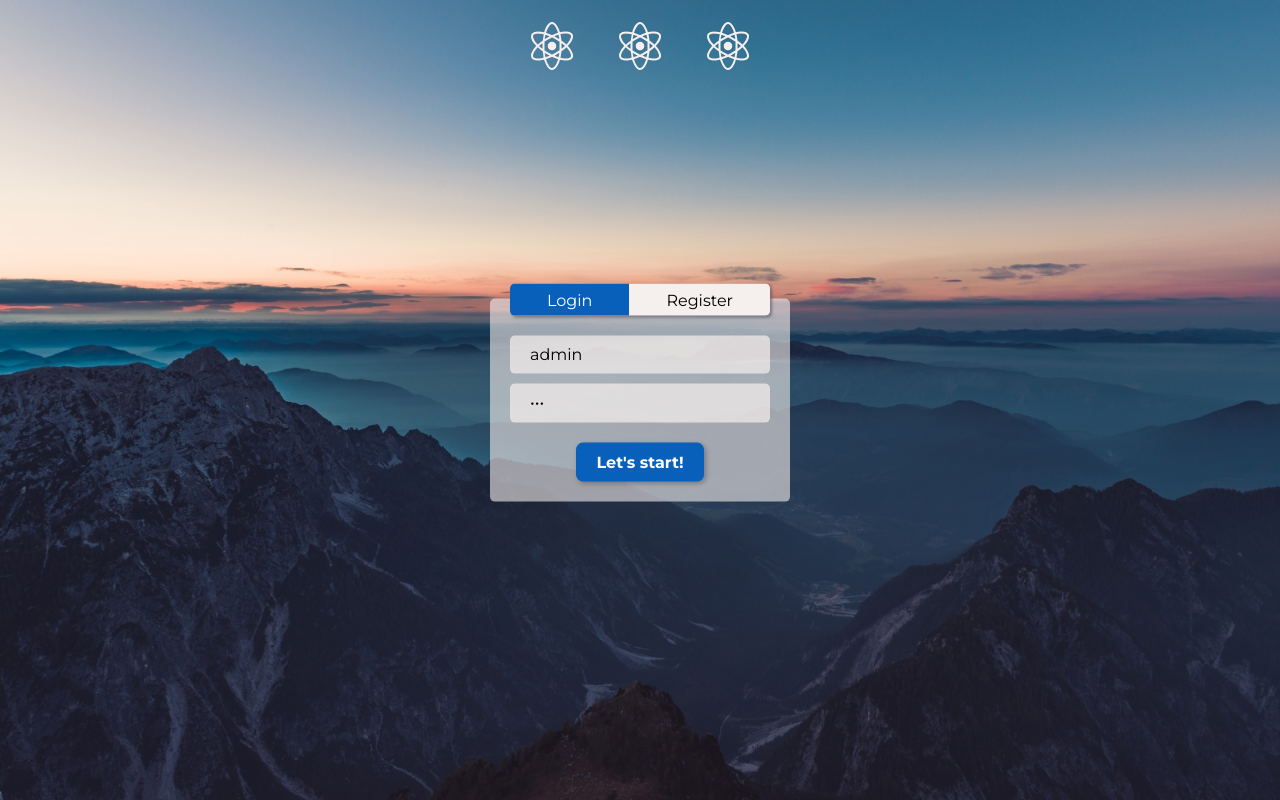
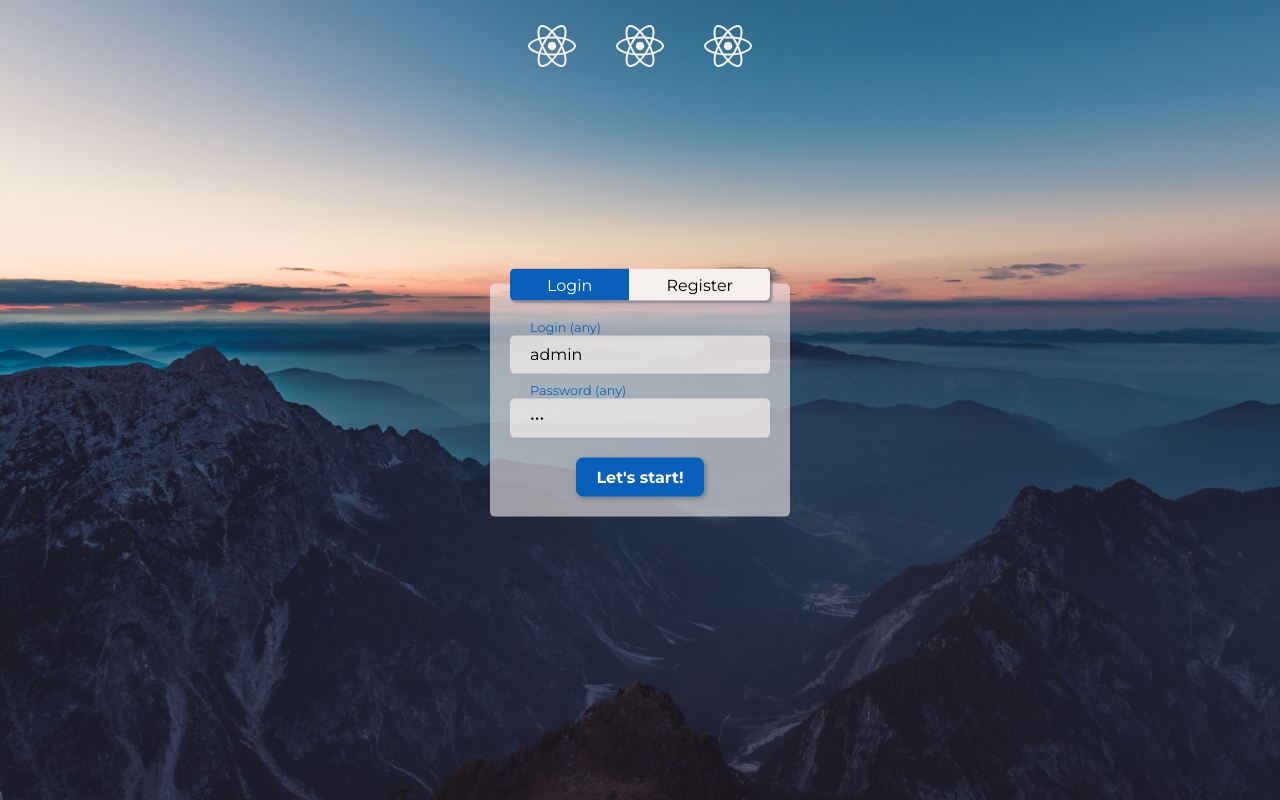
Before and after one commit to AlekseyTrubitsyn/kanban, a React (Create React App) app: page / in a window 1280 px wide. Built offline with nearby package versions, Linux system fonts and the light colour scheme; the HTML template or start-up script is replaced by a standard one.

Commit message:
Login register form: improve styles, create register tab

```diff
--- a/package.json
+++ b/package.json
@@ -11,6 +11,7 @@
     "@fortawesome/free-solid-svg-icons": "^5.2.0",
     "@fortawesome/react-fontawesome": "0.1.0-11",
     "axios": "^0.18.0",
+    "libphonenumber-js": "^1.4.2",
     "moment": "^2.22.2",
     "node-sass-chokidar": "^1.3.3",
     "npm": "^6.3.0",
--- a/src/assets/styles/login-form.scss
+++ b/src/assets/styles/login-form.scss
@@ -61,6 +61,30 @@ $padding: 10px;
   }
 }
 
+.input-container {
+  display: block;
+  padding-top: 15px;
+  position: relative;
+
+  input:focus {
+    outline: $mid-cerulean;
+  }
+
+  .input-label {
+    position: absolute;
+    top: 25px;
+    left: 20px;
+    color: $i-grey;
+    transition: 0.3s all ease-out;
+  }
+
+  .input-label--up {
+    color: $mid-cerulean;
+    top: 0;
+    font-size: 0.8em;
+  }
+}
+
 @keyframes rotate {
   to {
     transform: rotate(360deg);
--- a/src/assets/styles_css/App.css
+++ b/src/assets/styles_css/App.css
@@ -240,6 +240,23 @@ textarea {
     margin: 0 20px;
     animation: 10s rotate infinite;
     animation-timing-function: linear; }
+
+.input-container {
+  display: block;
+  padding-top: 15px;
+  position: relative; }
+  .input-container input:focus {
+    outline: #0860ba; }
+  .input-container .input-label {
+    position: absolute;
+    top: 25px;
+    left: 20px;
+    color: #4d5061;
+    transition: 0.3s all ease-out; }
+  .input-container .input-label--up {
+    color: #0860ba;
+    top: 0;
+    font-size: 0.8em; }
 
 @keyframes rotate {
   to {
--- a/src/assets/styles_css/assets/styles/login-form.css
+++ b/src/assets/styles_css/assets/styles/login-form.css
@@ -47,6 +47,23 @@
     animation: 10s rotate infinite;
     animation-timing-function: linear; }
 
+.input-container {
+  display: block;
+  padding-top: 15px;
+  position: relative; }
+  .input-container input:focus {
+    outline: #0860ba; }
+  .input-container .input-label {
+    position: absolute;
+    top: 25px;
+    left: 20px;
+    color: #4d5061;
+    transition: 0.3s all ease-out; }
+  .input-container .input-label--up {
+    color: #0860ba;
+    top: 0;
+    font-size: 0.8em; }
+
 @keyframes rotate {
   to {
     transform: rotate(360deg); } }
--- a/src/components/login_register/LoginTab.js
+++ b/src/components/login_register/LoginTab.js
@@ -1,4 +1,4 @@
-import React, { Component } from 'react';
+import React, { Component, Fragment } from 'react';
 
 class LoginTab extends Component {
   constructor(props) {
@@ -7,8 +7,8 @@ class LoginTab extends Component {
     const { passwordValue,  loginValue } = props;
 
     this.state = {
-      loginValue: loginValue || '',
-      passwordValue: passwordValue || '',
+      hideLoginLabel: !!loginValue,
+      hidePasswordLabel: !!passwordValue,
       submitAvailable: false,
       showMessage: false,
       message: '',
@@ -16,6 +16,31 @@ class LoginTab extends Component {
     }
 
     this.handleSubmit = this.handleSubmit.bind(this);
+    this.handleInputFocus = this.handleInputFocus.bind(this);
+    this.handleInputBlur = this.handleInputBlur.bind(this);
+  }
+
+  handleInputFocus(e) {
+    const k = e.target.id === 'loginField' ? 'hideLoginLabel' : 'hidePasswordLabel';
+
+    if (this.state.showMessage) {
+      this.props.onInputClick();
+    }
+
+    this.setState({
+      [k]: true,
+      showMessage: false
+    })
+  }
+
+  handleInputBlur(e) {
+    const valueIsEmpty =  !e.target.value;
+
+    const k = e.target.id === 'loginField' ? 'hideLoginLabel' : 'hidePasswordLabel';
+
+    this.setState({
+      [k]: !valueIsEmpty
+    })
   }
 
   handleSubmit() {
@@ -24,42 +49,63 @@ class LoginTab extends Component {
 
     if (submitAvailable) {
       this.props.handleSubmit();
+
     } else {
-      const elem = this.refs[!loginField.value ? 'loginField' : 'passwordField'];
+      let elem;
+      let message;
 
-      const message = !loginField.value
-                      ? 'Login field should not be empty'
-                      : 'Password field should not be empty';
+      if (!loginField.value) {
+        elem = loginField;
+        message = 'Login';
+      } else {
+        elem = passwordField;
+        message = 'Password';
+      }
 
-      this.props.handleError(elem, message);
+      this.setState({
+        showMessage: true
+      });
+
+      this.props.handleError(elem, message + ' field should not be empty');
     }
   }
 
   render() {
-    const { onClick } = this.props;
-    const { loginValue, passwordValue, showMessage, message, elem } = this.state;
+    const { onInputClick, loginValue, passwordValue } = this.props;
+    const { hideLoginLabel, hidePasswordLabel } = this.state;
+
+    const loginSpanClass = "input-label" + (hideLoginLabel ? " input-label--up" : "");
+    const passwordSpanClass =  "input-label" + (hidePasswordLabel ? " input-label--up" : "")
 
     return (
       <div className="login-tab" id="login-tab">
+        <label className="input-container">
           <input
+            id="loginField"
             ref="loginField"
             type="text"
-          data-tip='custom show'
-          data-event='click focus loginSubmitError'
-          placeholder="any login"
             defaultValue={loginValue}
-          onClick={onClick}
+            onClick={onInputClick}
+            onFocus={this.handleInputFocus}
+            onBlur={this.handleInputBlur}
           />
+          <span className={loginSpanClass}>Login (any)</span>
+        </label>
+        <label className="input-container">
           <input
+            id="passwordField"
             ref="passwordField"
             type="password"
-          placeholder="any password?"
             defaultValue={passwordValue}
-          onClick={onClick}
+            onClick={onInputClick}
+            onFocus={this.handleInputFocus}
+            onBlur={this.handleInputBlur}
           />
+          <span className={passwordSpanClass}>Password (any)</span>
+        </label>
         <button
           className="btn btn-primary login-form__submit"
-          onClick={() => this.handleSubmit(loginValue, passwordValue)}
+          onClick={this.handleSubmit}
         >Let's start!</button>
       </div>
     )
--- /dev/null
+++ b/src/components/login_register/RegisterTab.js
@@ -0,0 +1,196 @@
+import React, { Component } from 'react';
+
+class RegisterTab extends Component {
+  constructor(props) {
+    super(props);
+
+    this.state = {
+      hideLoginLabel: false,
+      hidePasswordLabel: false,
+      hideSecondPasswordLabel: false,
+      hideEmailLabel: false,
+      hidePhoneLabel: false
+    }
+
+    this.handleSubmit = this.handleSubmit.bind(this);
+    this.handleInputFocus = this.handleInputFocus.bind(this);
+    this.handleInputBlur = this.handleInputBlur.bind(this);
+  }
+
+  static getK(fieldId) {
+    switch (fieldId) {
+      case "loginField":
+        return "hideLoginLabel";
+
+      case "passwordField":
+        return "hidePasswordLabel";
+
+      case "secondPasswordField":
+        return "hideSecondPasswordLabel";
+
+      case "emailField":
+        return "hideEmailLabel";
+
+      case "phoneField":
+        return "hidePhoneLabel";
+
+      default:
+        return null;
+    }
+  }
+
+  handleInputFocus(e) {
+    const k = RegisterTab.getK(e.target.id);
+    if (!k) return;
+
+    if (this.state.showMessage) {
+      this.props.onInputClick();
+    }
+
+    this.setState({
+      [k]: true,
+      showMessage: false
+    })
+  }
+
+  handleInputBlur(e) {
+    const valueIsEmpty =  !e.target.value;
+    const k = RegisterTab.getK(e.target.id);
+    if (!k) return;
+
+    this.setState({
+      [k]: !valueIsEmpty
+    })
+  }
+
+  handleSubmit() {
+    const {
+      loginField,
+      passwordField,
+      secondPasswordField,
+      emailField,
+      phoneField
+    } = this.refs;
+
+    const submitAvailable = loginField.value
+                            && passwordField.value
+                            && secondPasswordField.value
+                            && emailField.value
+                            && phoneField.value;
+
+    if (submitAvailable) {
+      this.props.handleSubmit();
+    } else {
+      let elem;
+      let message;
+
+      if (!loginField.value) {
+        elem = loginField;
+        message = 'Login';
+      } else if (!passwordField.value) {
+        elem = passwordField;
+        message = 'Password';
+      } else if (!secondPasswordField.value) {
+        elem = secondPasswordField;
+        message = 'Second password';
+      } else if (!emailField.value) {
+        elem = emailField;
+        message = 'Email';
+      } else if (!phoneField.value) {
+        elem = phoneField;
+        message = 'Phone';
+      }
+
+      this.setState({
+        showMessage: true
+      });
+
+      this.props.handleError(elem, message + ' field should not be empty');
+    }
+  }
+
+  render() {
+    const { onInputClick } = this.props;
+    const {
+      hideLoginLabel,
+      hidePasswordLabel,
+      hideSecondPasswordLabel,
+      hideEmailLabel,
+      hidePhoneLabel
+     } = this.state;
+
+    const loginSpanClass = "input-label" + (hideLoginLabel ? " input-label--up" : "");
+    const passwordSpanClass =  "input-label" + (hidePasswordLabel ? " input-label--up" : "")
+    const repeatPasswordSpanClass =  "input-label" + (hideSecondPasswordLabel ? " input-label--up" : "");
+    const emailSpanClass =  "input-label" + (hideEmailLabel ? " input-label--up" : "")
+    const phoneSpanClass =  "input-label" + (hidePhoneLabel ? " input-label--up" : "")
+
+    //TODO fields validation, set flag to phone field
+    return (
+      <div className="register-tab" id="register-tab">
+        <label className="input-container">
+          <input
+            id="loginField"
+            ref="loginField"
+            type="text"
+            onClick={onInputClick}
+            onFocus={this.handleInputFocus}
+            onBlur={this.handleInputBlur}
+          />
+          <span className={loginSpanClass}>Login</span>
+        </label>
+        <label className="input-container">
+          <input
+            id="passwordField"
+            ref="passwordField"
+            type="password"
+            onClick={onInputClick}
+            onFocus={this.handleInputFocus}
+            onBlur={this.handleInputBlur}
+          />
+          <span className={passwordSpanClass}>Password</span>
+        </label>
+        <label className="input-container">
+          <input
+            id="secondPasswordField"
+            ref="secondPasswordField"
+            type="password"
+            onClick={onInputClick}
+            onFocus={this.handleInputFocus}
+            onBlur={this.handleInputBlur}
+          />
+          <span className={repeatPasswordSpanClass}>...and again</span>
+        </label>
+        <label className="input-container">
+          <input
+            id="emailField"
+            ref="emailField"
+            type="text"
+            onClick={onInputClick}
+            onFocus={this.handleInputFocus}
+            onBlur={this.handleInputBlur}
+          />
+          <span className={emailSpanClass}>E-mail</span>
+        </label>
+        <label className="input-container">
+          <input
+            id="phoneField"
+            ref="phoneField"
+            type="text"
+            onClick={onInputClick}
+            onFocus={this.handleInputFocus}
+            onBlur={this.handleInputBlur}
+          />
+          <span className={phoneSpanClass}>Phone</span>
+        </label>
+        <p>It's just a frontend demo without server, data is not collecting anywhere, so type anything.</p>
+        <button
+          className="btn btn-primary login-form__submit"
+          onClick={this.handleSubmit}
+        >Let's start!</button>
+      </div>
+    )
+  }
+}
+
+export default RegisterTab;
--- a/src/containers/LoginRegisterForm.js
+++ b/src/containers/LoginRegisterForm.js
@@ -7,6 +7,7 @@ import * as TooltipActions from '../actions/TooltipActions';
 
 import Loader from '../components/Loader';
 import LoginTab from '../components/login_register/LoginTab';
+import RegisterTab from '../components/login_register/RegisterTab';
 
 import { FontAwesomeIcon } from '@fortawesome/react-fontawesome';
 
@@ -15,9 +16,7 @@ class LoginRegisterForm extends Component {
     super(props);
 
     this.state = {
-      isLoginState: true,
-      loginValue: 'admin',
-      passwordValue: 'admin'
+      isLoginState: true
     }
 
     this.handleSubmit = this.handleSubmit.bind(this);
@@ -30,6 +29,8 @@ class LoginRegisterForm extends Component {
     this.setState({
       isLoginState
     });
+
+    this.props.hideTooltip();
   }
 
   handleSubmit() {
@@ -55,7 +56,7 @@ class LoginRegisterForm extends Component {
 
   render() {
     const { isFetching } = this.props;
-    const { loginValue, passwordValue, isLoginState } = this.state;
+    const { isLoginState } = this.state;
 
     const loginButtonClass = "login-form__tab" + (isLoginState ? " login-form__tab--selected" : "");
     const registerButtonClass = "login-form__tab" + (!isLoginState ? " login-form__tab--selected" : "");
@@ -81,14 +82,22 @@ class LoginRegisterForm extends Component {
             >Register</button>
           </div>
           <div className="login-register-container" id="loginRegisterContainer" ref="loginRegisterContainer">
-            {isLoginState &&
-              <LoginTab
-                onClick={this.handleClick}
-                handleSubmit={this.handleSubmit}
-                handleError={this.handleError}
-                loginValue="admin"
-                passwordValue="123"
-              />}
+            {isLoginState
+              ? <LoginTab
+                  onInputClick={this.handleClick}
+                  handleSubmit={this.handleSubmit}
+                  handleError={this.handleError}
+                  loginValue="admin"
+                  passwordValue="123"
+                />
+              : <RegisterTab
+                  onInputClick={this.handleClick}
+                  handleSubmit={this.handleSubmit}
+                  handleError={this.handleError}
+                  loginValue="admin"
+                  passwordValue="123"
+                />
+            }
           </div>
         </div>
       </Fragment>
```
Also changed, not shown: 1 other file (tests, documents, lock files or other folders). Lines whose indentation alone changed are shown as unchanged.
